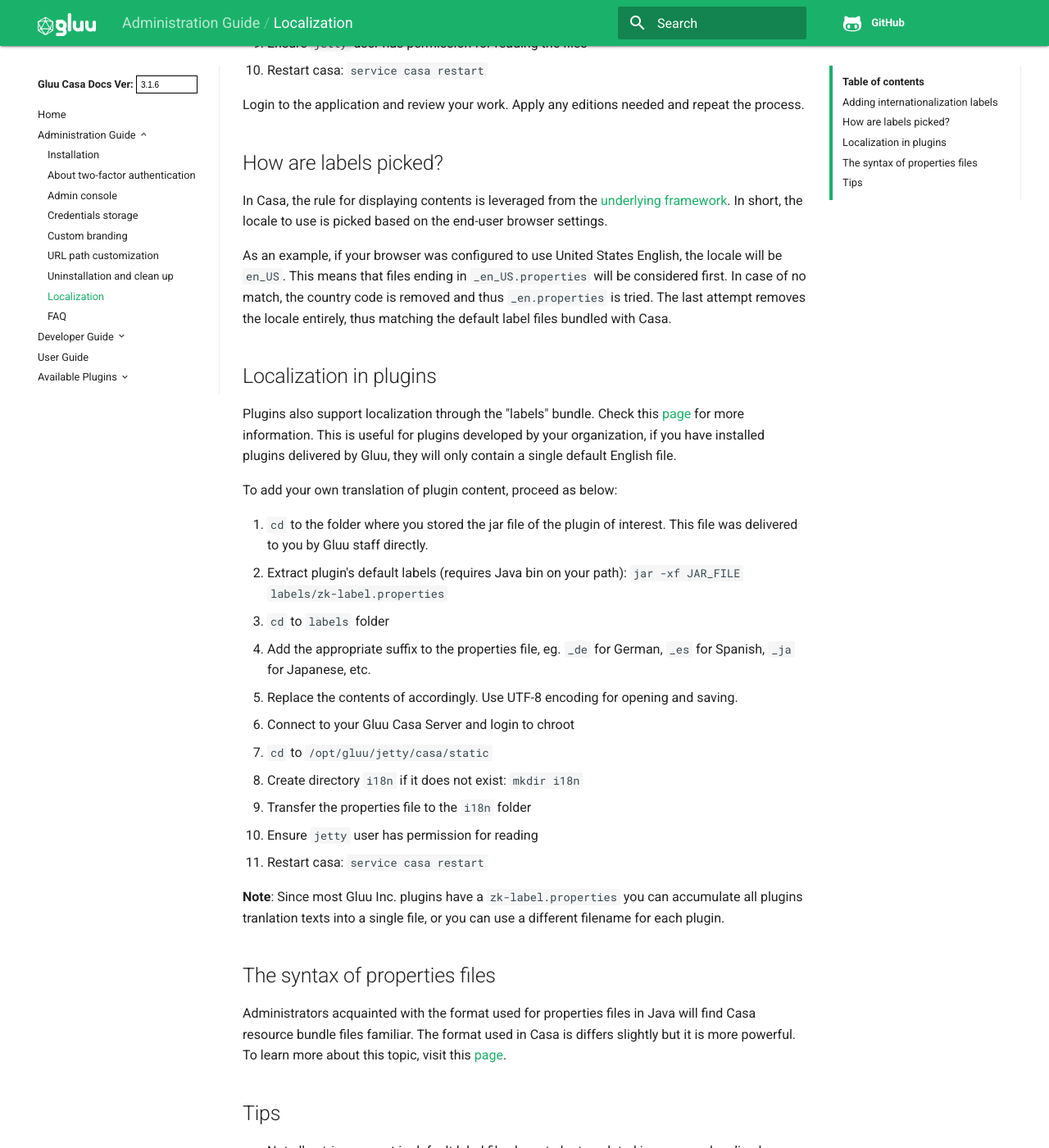
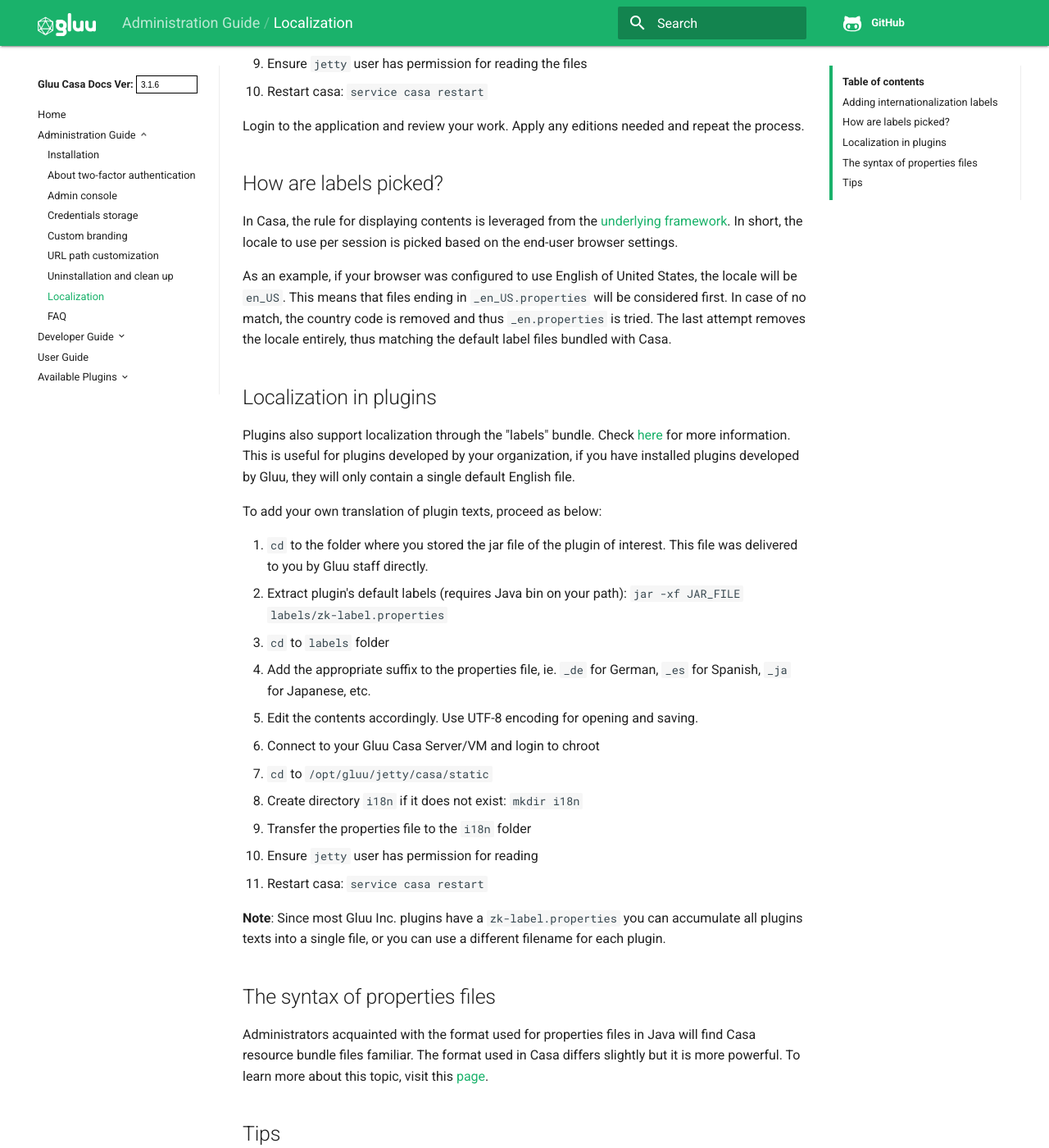
Before and after one commit to shmorri/docs-casa-prod, an MkDocs documentation site: the page built from docs/source/administration/localization.md, in a window 1280 px wide and 1400 px high, scrolled down 1000 px. Shown: the whole window at 82% size. Built offline with MkDocs 1.6.1, drawn with Linux system fonts in a browser that asks for light colours; old or Windows-style settings are respelled for this version of MkDocs; some of the changed text lies outside the part shown.

Commit message:
Proofreading

```diff
--- a/docs/source/administration/localization.md
+++ b/docs/source/administration/localization.md
@@ -16,9 +16,9 @@ To supply labels in a particular language (or even if you want to override the E
 
 1. Login to chroot
 1. Extract Casa default labels: `/opt/jre/bin/jar -xf /opt/gluu/jetty/casa/webapps/casa.war WEB-INF/classes/labels`
-1. Run `mv WEB-INF/classes/labels/*.properties .` and delete `WEB-INF` dir: `rm -R WEB-INF/`
-1. Add the appropriate suffix to the properties files found in the current directory, eg. `_de` for German, `_es` for Spanish, `_ja` for Japanese, etc.
-1. Replace the contents of files accordingly. Use UTF-8 encoding for opening and saving.
+1. Run `mv WEB-INF/classes/labels/*.properties .` and delete WEB-INF dir: `rm -R WEB-INF/`
+1. Add the appropriate suffix to the properties files found in the current directory, ie. `_de` for German, `_es` for Spanish, `_ja` for Japanese, etc.
+1. Edit the contents of files accordingly. Use UTF-8 encoding for opening and saving.
 1. `cd` to `/opt/gluu/jetty/casa/static`
 1. Create directory `i18n` if it does not exist: `mkdir i18n`
 1. Transfer the properties files to the `i18n` folder
@@ -29,38 +29,38 @@ Login to the application and review your work. Apply any editions needed and rep
 
 ## How are labels picked?
 
-In Casa, the rule for displaying contents is leveraged from the [underlying framework](https://www.zkoss.org/wiki/ZK%20Developer's%20Reference/Internationalization). In short, the locale to use is picked based on the end-user browser settings.
+In Casa, the rule for displaying contents is leveraged from the [underlying framework](https://www.zkoss.org/wiki/ZK%20Developer's%20Reference/Internationalization). In short, the locale to use per session is picked based on the end-user browser settings.
 
-As an example, if your browser was configured to use United States English, the locale will be `en_US`. This means that files ending in  `_en_US.properties` will be considered first. In case of no match, the country code is removed and thus `_en.properties` is tried. The last attempt removes the locale entirely, thus matching the default label files bundled with Casa.
+As an example, if your browser was configured to use English of United States, the locale will be `en_US`. This means that files ending in  `_en_US.properties` will be considered first. In case of no match, the country code is removed and thus `_en.properties` is tried. The last attempt removes the locale entirely, thus matching the default label files bundled with Casa.
 
 ## Localization in plugins
 
-Plugins also support localization through the "labels" bundle. Check this [page](../developer/intro-plugin.md#anatomy-of-a-plugin) for more information. This is useful for plugins developed by your organization, if you have installed plugins delivered by Gluu, they will only contain a single default English file.
+Plugins also support localization through the "labels" bundle. Check [here](../developer/intro-plugin.md#anatomy-of-a-plugin) for more information. This is useful for plugins developed by your organization, if you have installed plugins developed by Gluu, they will only contain a single default English file.
 
-To add your own translation of plugin content, proceed as below:
+To add your own translation of plugin texts, proceed as below:
 
 1. `cd` to the folder where you stored the jar file of the plugin of interest. This file was delivered to you by Gluu staff directly.
 1. Extract plugin's default labels (requires Java bin on your path): `jar -xf JAR_FILE labels/zk-label.properties`
 1. `cd` to `labels` folder
-1. Add the appropriate suffix to the properties file, eg. `_de` for German, `_es` for Spanish, `_ja` for Japanese, etc.
-1. Replace the contents of accordingly. Use UTF-8 encoding for opening and saving.
-1. Connect to your Gluu Casa Server and login to chroot
+1. Add the appropriate suffix to the properties file, ie. `_de` for German, `_es` for Spanish, `_ja` for Japanese, etc.
+1. Edit the contents accordingly. Use UTF-8 encoding for opening and saving.
+1. Connect to your Gluu Casa Server/VM and login to chroot
 1. `cd` to `/opt/gluu/jetty/casa/static`
 1. Create directory `i18n` if it does not exist: `mkdir i18n`
 1. Transfer the properties file to the `i18n` folder
 1. Ensure `jetty` user has permission for reading
 1. Restart casa: `service casa restart`
 
-**Note**: Since most Gluu Inc. plugins have a `zk-label.properties` you can accumulate all plugins tranlation texts into a single file, or you can use a different filename for each plugin.
+**Note**: Since most Gluu Inc. plugins have a `zk-label.properties` you can accumulate all plugins texts into a single file, or you can use a different filename for each plugin.
 
 ## The syntax of properties files
 
-Administrators acquainted with the format used for properties files in Java will find Casa resource bundle files familiar. The format used in Casa is differs slightly but it is more powerful. To learn more about this topic, visit this [page](https://www.zkoss.org/wiki/ZK%20Developer's%20Reference/Internationalization/Labels/The%20Format%20of%20Properties%20Files).
+Administrators acquainted with the format used for properties files in Java will find Casa resource bundle files familiar. The format used in Casa differs slightly but it is more powerful. To learn more about this topic, visit this [page](https://www.zkoss.org/wiki/ZK%20Developer's%20Reference/Internationalization/Labels/The%20Format%20of%20Properties%20Files).
 
 ## Tips
 
 - Not all entries present in default label files have to be translated in your own localized versions. If you are comfortable with the current text for a particular entry, you can simply remove it so the one found in default files will be used.
 
-- There is no need to supply specific translations for countries. While supported, most of time it suffices to create files suffixed with, for instance, `_es` and not necessarily `_es_CO`, `_es_AR`, `_es_EC`, `_es_ES`, etc.
+- There is no need to supply specific translations for countries. While supported, most of time it suffices to create files suffixed with, for instance `_es`, and not necessarily several like `_es_CO`, `_es_AR`, `_es_EC`, `_es_ES`, etc.
 
 - Actual filenames for properties files are not relevant. Upon start, Casa will parse all properties files present in `i18n` folder.
```
Also changed, not shown: other parts of docs/source/administration/localization.md (+5 -5 lines).
